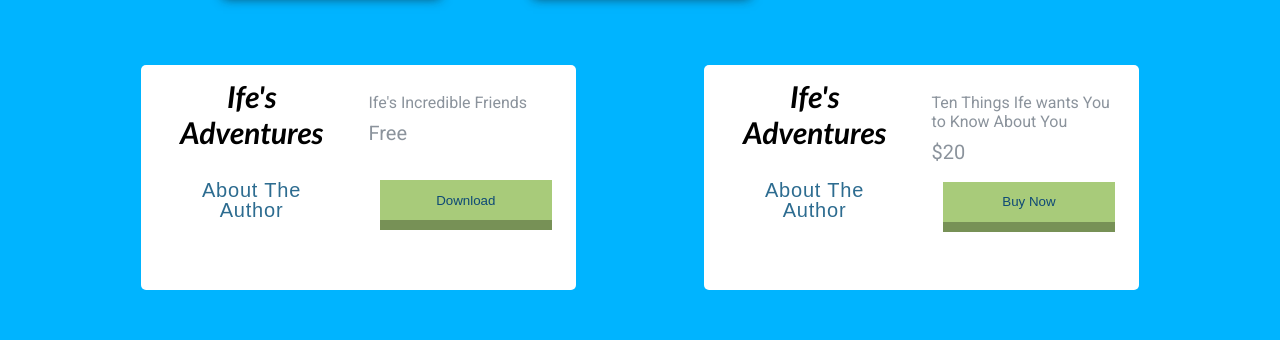
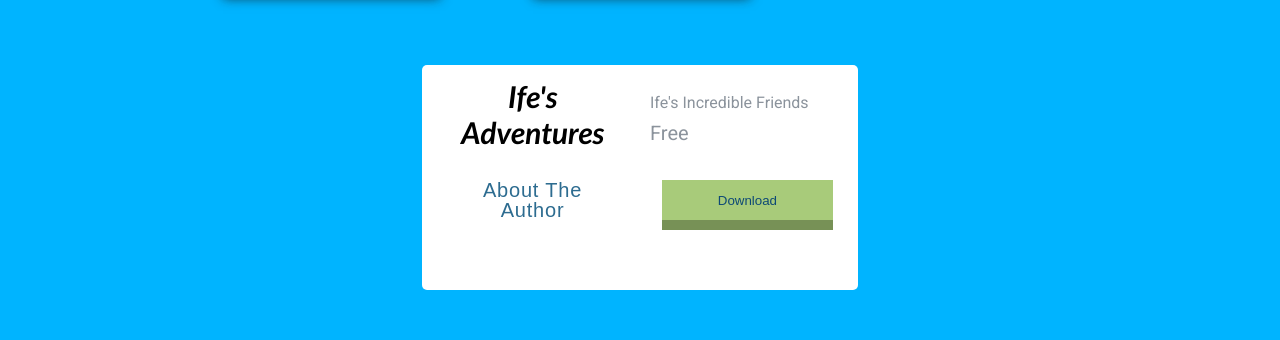
Before and after one commit to ebisLab/ife-adventures, a React (Create React App) app: page /products/coloring-books in a window 1280 px wide. Shown: the part 218-558 px from the top of the page. Built offline with nearby package versions, Linux system fonts and the light colour scheme; a web font is replaced by a local one.

Commit message:
remove paid color book

```diff
--- a/src/pages/Products/ColoringBooks.js
+++ b/src/pages/Products/ColoringBooks.js
@@ -75,7 +75,7 @@ Ife's Incredible Friends                    </div>
                 </div>
             </div>
         </div>
-        <div
+        {/* <div
           style={{flex: '0 32%',
           maxHeight: '200px',
           margin: '3% 5%',
@@ -90,9 +90,6 @@ Ife's Incredible Friends                    </div>
         }}
           >
             <div style={{width: '200px'}}>
-            {/* <iframe src="./img/coloring/color1.pdf" width="100%"  height="200px"
-            frameBorder="0"
-            /> */}
                         <iframe src={mpdf} width="100%"  height="200px"
             frameBorder="0"
             />
@@ -116,7 +113,7 @@ Ife's Incredible Friends                    </div>
                     }}>Buy Now</button>
                 </div>
             </div>
-        </div>
+        </div> */}
         {/* {books.map(item=>(
             <div
             style={{flex: '0 32%',
```
